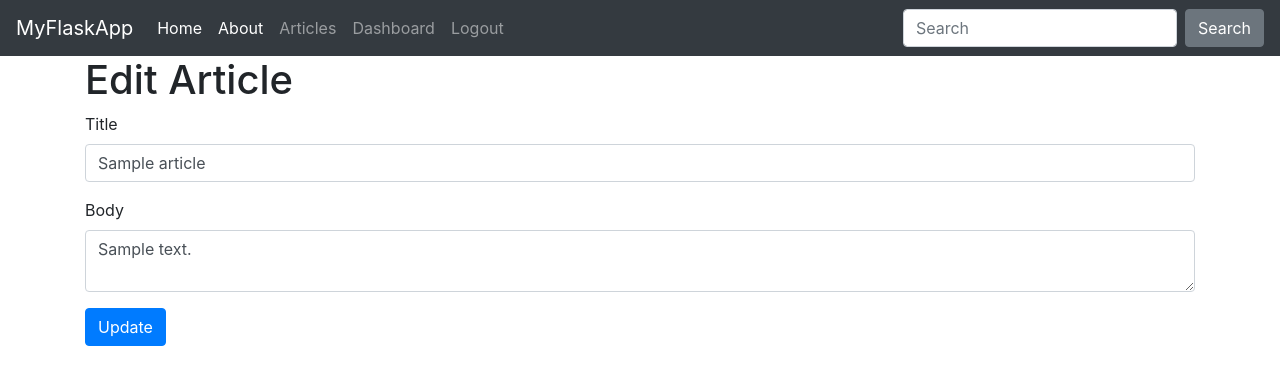
After one commit to affanfarid/Flask-Intro, a Flask app: page /edit_article/1 in a window 1280 px wide. The commit adds this page. Shown: the top 385 px of the page. Run offline with Flask 2, Linux system fonts and the light colour scheme; the visitor is signed in with stand-in values (Sample User, id 1); tables that the repository leaves empty or names only in its code hold one stand-in row (values such as "Sample post"); some libraries are stand-ins or nearby versions.

Commit message:
added edit/delete functions

```diff
--- a/app.py
+++ b/app.py
@@ -236,6 +236,79 @@ def add_article():
 
     return render_template('add_article.html', form=form)
 
+
+#Edit article
+@app.route('/edit_article/<string:id>', methods=['GET', 'POST'])
+@is_logged_in
+def edit_article(id):
+    #create cursor
+    cur = mysql.connection.cursor()
+
+    #get article by id
+    result = cur.execute("SELECT * FROM articles WHERE id = %s",[id])
+
+    article = cur.fetchone()
+
+
+    #get form
+    form = ArticleForm(request.form)
+
+    #populate article form fields
+    form.title.data = article['title']
+    form.body.data = article['body']
+
+    if request.method == 'POST'  and form.validate():
+        title = request.form['title']
+        body = request.form['body']
+
+        #create cursor
+
+        cur = mysql.connection.cursor()
+
+        #execute
+        #cur.execute("UPDATE INTO articles(title,body,author) VALUES(%s,%s,%s)",(title,body,session['username']))
+        #cur.execute("UPDATE articles SET name=%s , body=%s WHERE id=%s",(title,body,id))
+        #
+        cur.execute("UPDATE articles SET title=%s, body=%s WHERE id = %s", (title,body,id))
+
+        #commit to db
+        mysql.connection.commit()
+
+        #close connection
+
+        cur.close()
+
+        flash('Article Updated', 'success')
+
+        return redirect(url_for('dashboard'))
+
+    return render_template('edit_article.html', form=form)
+
+#delete article
+@app.route('/delete_article/<string:id>', methods=['POST'])
+@is_logged_in
+def delete_article(id):
+    #create cursor
+    cur = mysql.connection.cursor()
+
+    #exceute
+    cur.execute("DELETE FROM articles WHERE id=%s",[id])
+
+    #commit to db
+    mysql.connection.commit()
+
+    #close connection
+
+    cur.close()
+
+    flash('Article Deleted', 'success')
+
+    return redirect(url_for('dashboard'))
+
+
+
+
+
 if __name__ == '__main__':
     app.secret_key= 'secret123'
     app.run(debug=True)
--- /dev/null
+++ b/templates/edit_article.html
@@ -0,0 +1,17 @@
+{% extends 'layout.html' %}
+
+{% block body %}
+    <h1>Edit Article</h1>
+    {% from "includes/_formhelpers.html" import render_field %}
+    <form method="POST" action="">
+        <div class="form-group">
+            {{ render_field(form.title, class_="form-control") }}
+        </div>
+
+        <div class="form-group">
+            {{ render_field(form.body, class_="form-control", id="editor") }}
+        </div>
+        <p><input class="btn btn-primary" type="submit" value="Update">
+    </form>
+
+{% endblock %}
```
Also changed, not shown: templates/dashboard.html (+8 -2 lines).
